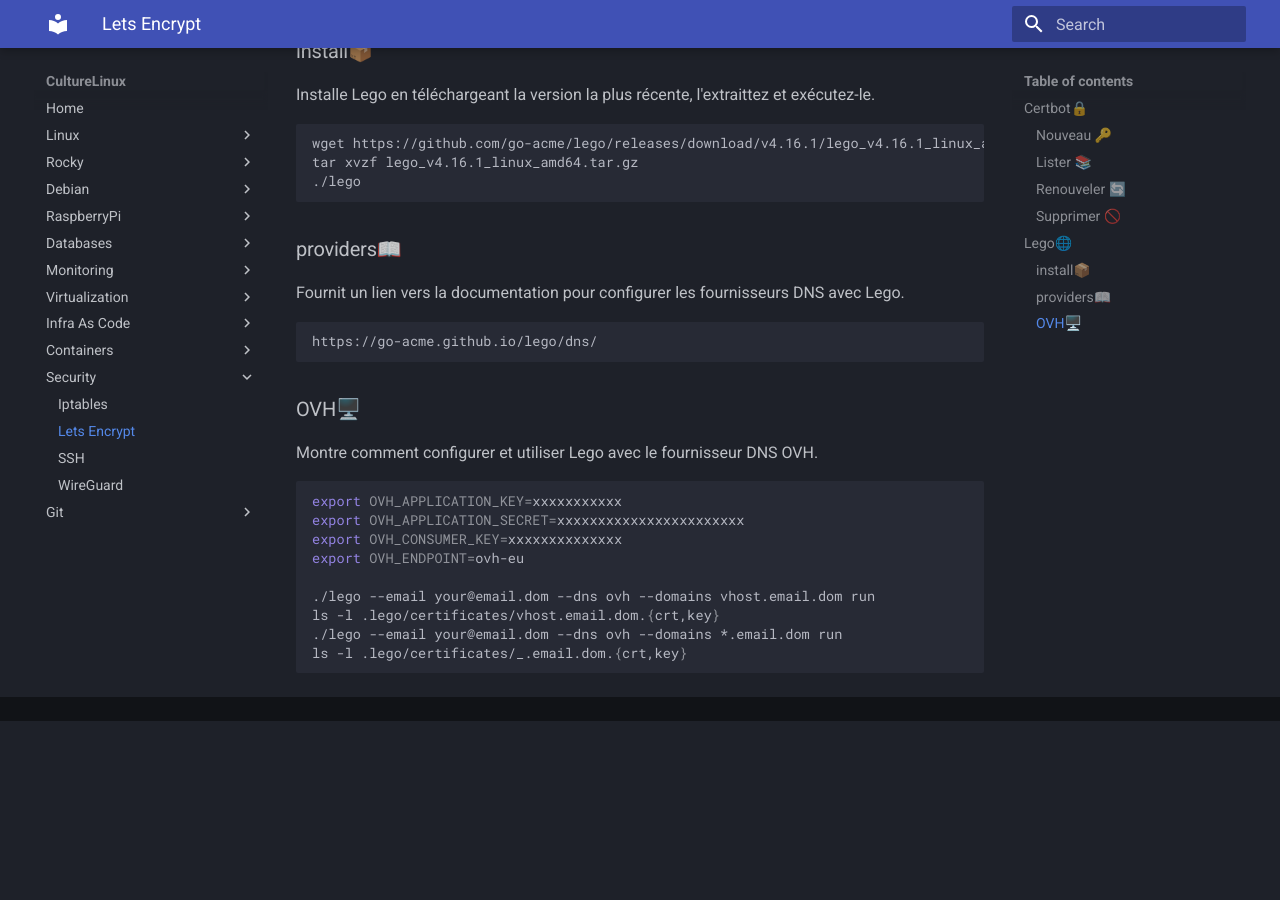
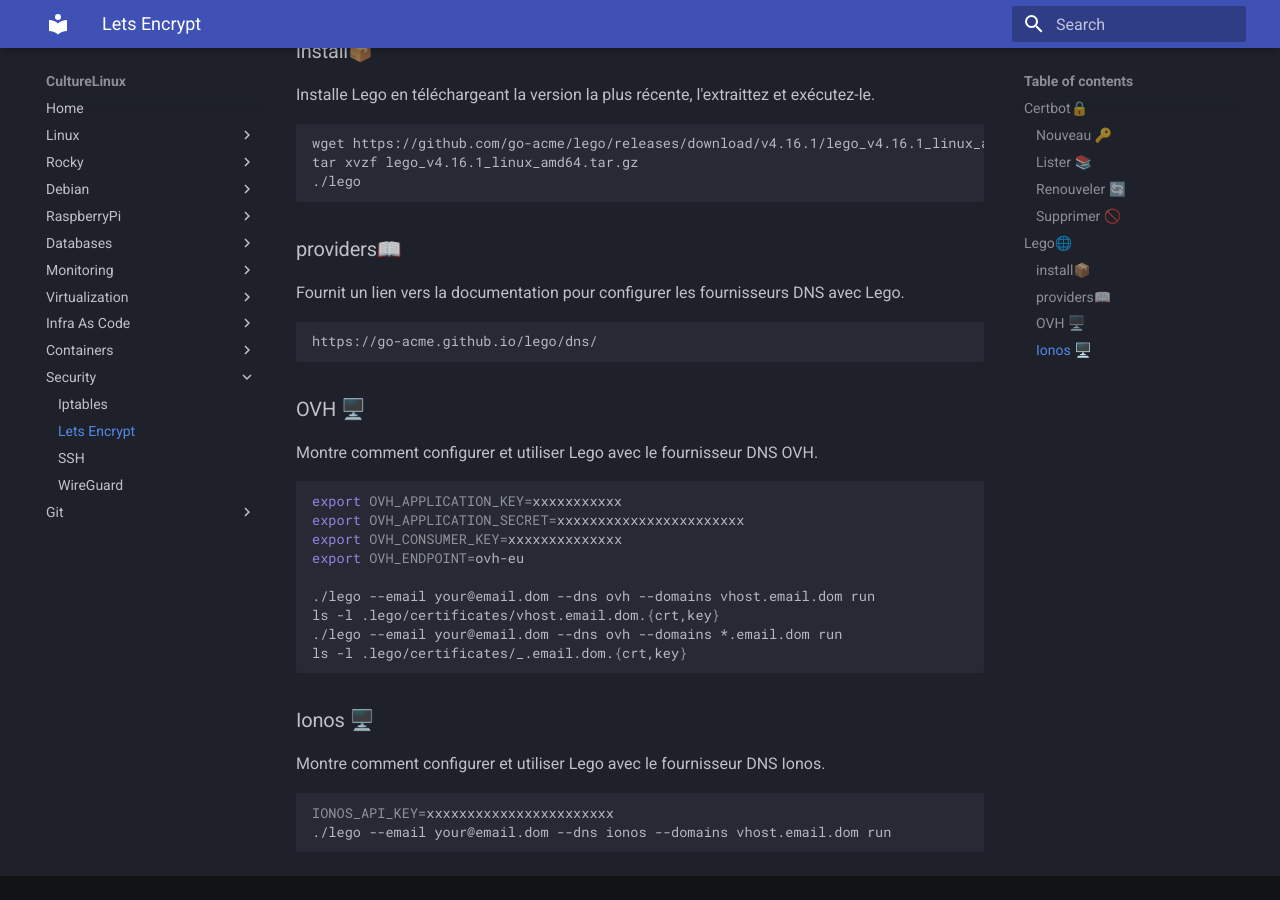
Before and after one commit to CultureLinux/doc, an MkDocs documentation site: the page built from docs/security/letsencrypt.md, in a window 1280 px wide and 900 px high, scrolled down 1194 px. Built offline with MkDocs 1.6.1 and Material for MkDocs 9.7.7, drawn with Linux system fonts in a browser that asks for light colours; before the commit the page ends 1915 px from its top, so only the background shows below that.

Commit message:
ionos lego

````diff
--- a/docs/security/letsencrypt.md
+++ b/docs/security/letsencrypt.md
@@ -46,7 +46,7 @@
 https://go-acme.github.io/lego/dns/
 ```
 
-### OVH🖥️
+### OVH 🖥️
 Montre comment configurer et utiliser Lego avec le fournisseur DNS OVH.
 ```sh
 export OVH_APPLICATION_KEY=xxxxxxxxxxx
@@ -59,3 +59,10 @@
 ./lego --email your@email.dom --dns ovh --domains *.email.dom run
 ls -l .lego/certificates/_.email.dom.{crt,key}
 ```
+
+### Ionos 🖥️
+Montre comment configurer et utiliser Lego avec le fournisseur DNS Ionos.
+```sh
+IONOS_API_KEY=xxxxxxxxxxxxxxxxxxxxxxx
+./lego --email your@email.dom --dns ionos --domains vhost.email.dom run
+```
````
